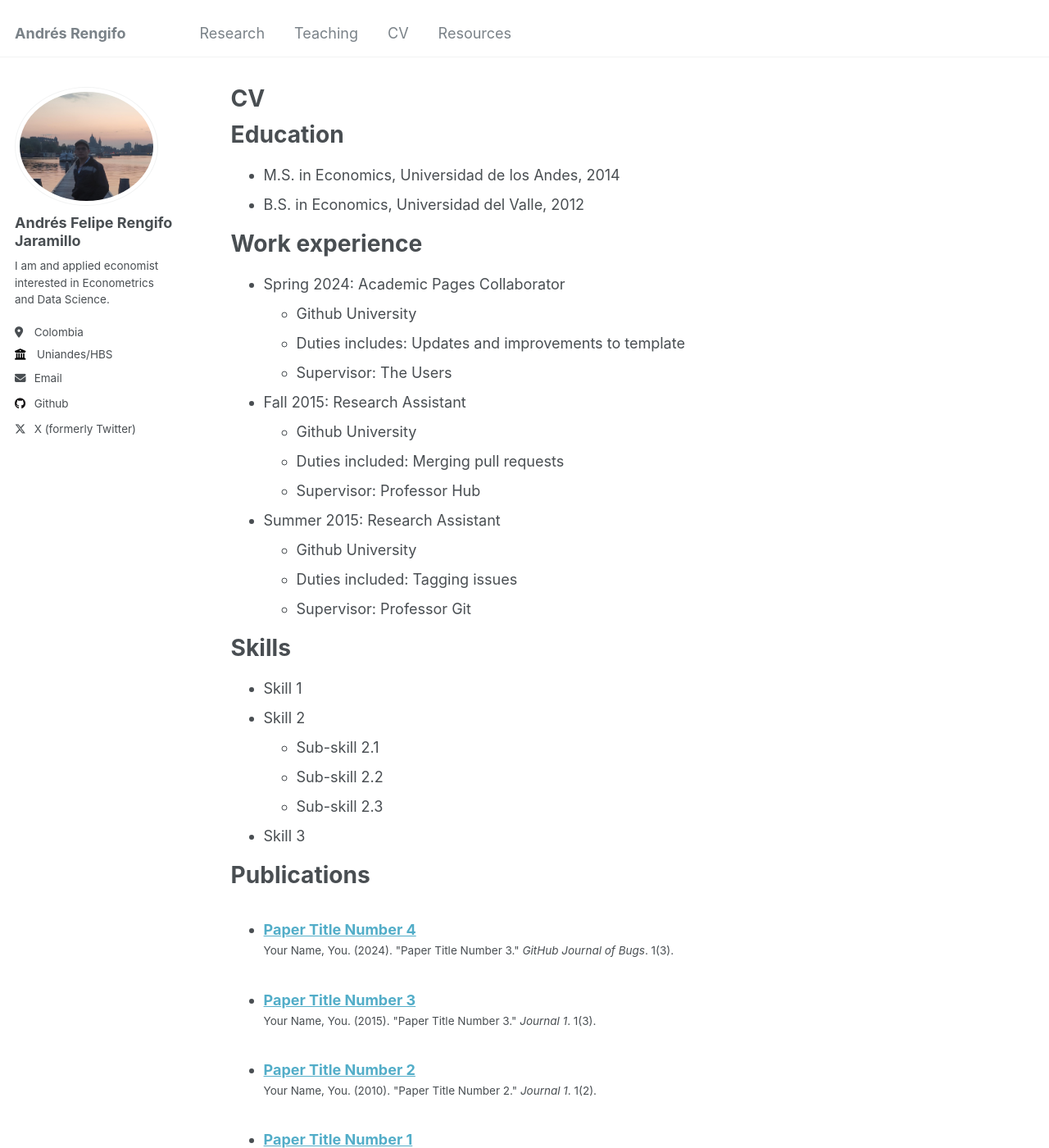
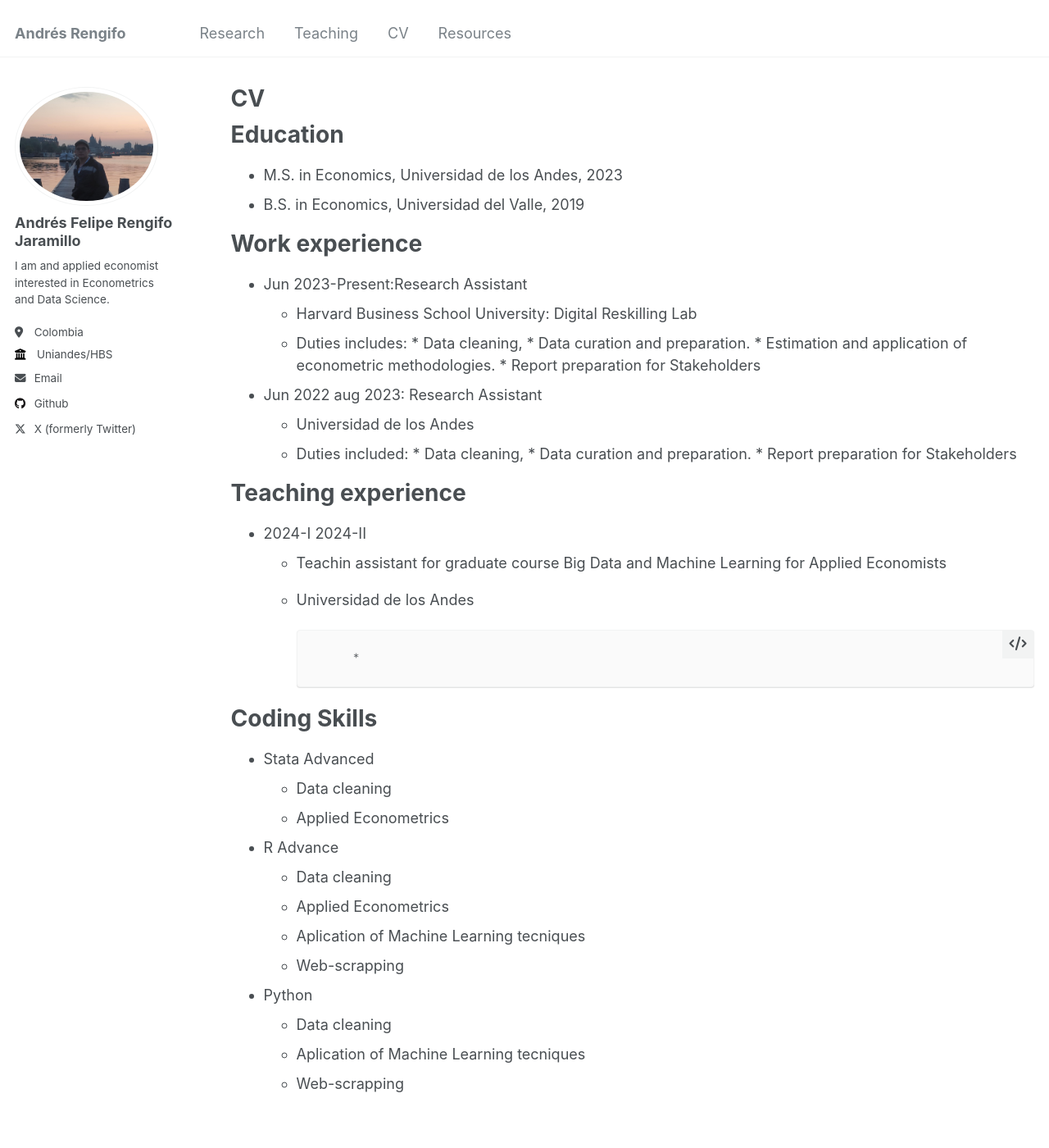
Before and after one commit to RengifoAndres/RengifoAndres.github.io, a Jekyll site: the page built from _pages/cv.md, in a window 1280 px wide and 1400 px high. Shown: the whole window at 82% size. Built offline with Jekyll 4.4.1, drawn with Linux system fonts in a browser that asks for light colours; some of the changed text lies outside the part shown.

Commit message:
Update cv.md

```diff
--- a/_pages/cv.md
+++ b/_pages/cv.md
@@ -11,48 +11,45 @@ redirect_from:
 
 Education
 ======
-* M.S. in Economics, Universidad de los Andes, 2014
-* B.S. in Economics, Universidad del Valle, 2012
+* M.S. in Economics, Universidad de los Andes, 2023
+* B.S. in Economics, Universidad del Valle, 2019
 
 Work experience
 ======
-* Spring 2024: Academic Pages Collaborator
-  * Github University
-  * Duties includes: Updates and improvements to template
-  * Supervisor: The Users
+* Jun 2023-Present:Research Assistant
+  * Harvard Business School University: Digital Reskilling Lab
+  * Duties includes:
+                * Data cleaning,
+                * Data curation and preparation.
+                * Estimation and application of econometric methodologies.
+                * Report preparation for Stakeholders
 
-* Fall 2015: Research Assistant
-  * Github University
-  * Duties included: Merging pull requests
-  * Supervisor: Professor Hub
+* Jun 2022 aug 2023: Research Assistant
+  * Universidad de los Andes
+  * Duties included:
+                * Data cleaning,
+                * Data curation and preparation.
+                * Report preparation for Stakeholders
 
-* Summer 2015: Research Assistant
-  * Github University
-  * Duties included: Tagging issues
-  * Supervisor: Professor Git
+Teaching experience
+======
+*   2024-I 2024-II
+    *  Teachin assistant for graduate course Big Data and Machine Learning for Applied Economists
+    * Universidad de los Andes
 
-Skills
+                *
+
+Coding Skills
 ======
-* Skill 1
-* Skill 2
-  * Sub-skill 2.1
-  * Sub-skill 2.2
-  * Sub-skill 2.3
-* Skill 3
-
-Publications
-======
-  <ul>{% for post in site.publications reversed %}
-    {% include archive-single-cv.html %}
-  {% endfor %}</ul>
-
-
-Teaching
-======
-  <ul>{% for post in site.teaching reversed %}
-    {% include archive-single-cv.html %}
-  {% endfor %}</ul>
-
-Service and leadership
-======
-* Currently signed in to 43 different slack teams
+* Stata Advanced
+    * Data cleaning
+    * Applied Econometrics
+* R Advance
+    * Data cleaning
+    * Applied Econometrics
+    * Aplication  of Machine Learning tecniques
+    * Web-scrapping
+* Python
+    * Data cleaning
+    * Aplication  of Machine Learning tecniques
+    * Web-scrapping
```
